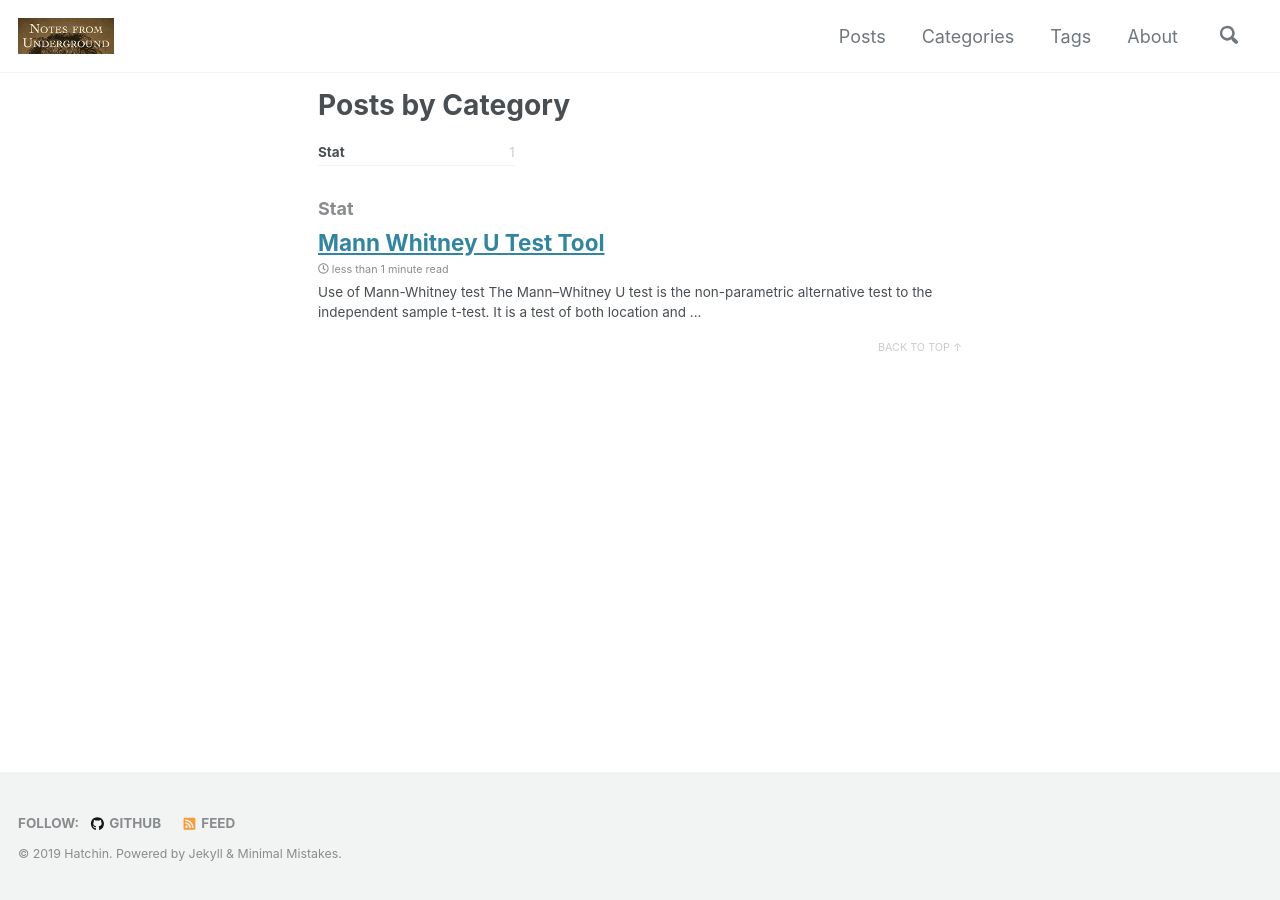
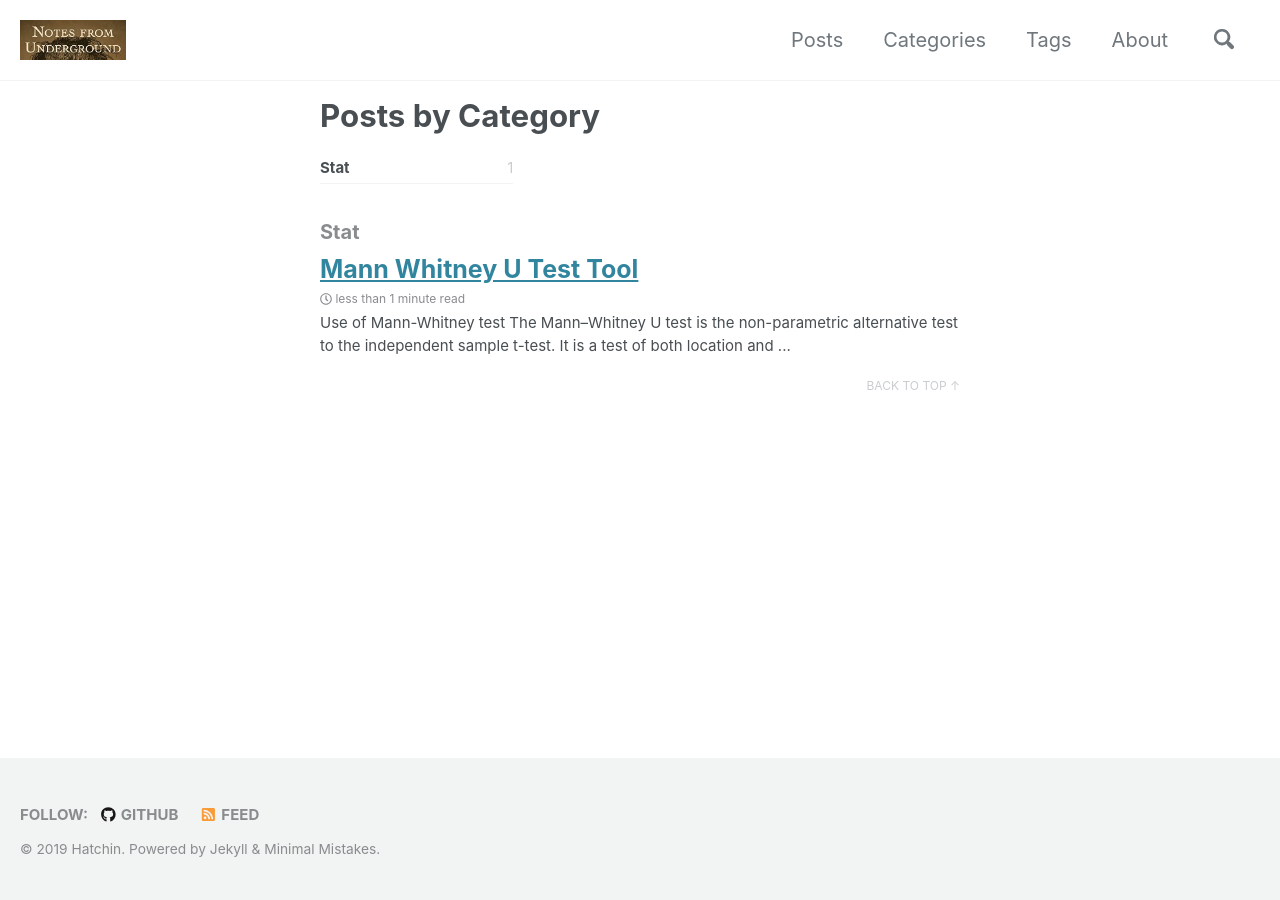
Before and after one commit to Hatchin/NotesFromTheUnderground, a Jekyll site: the page built from _pages/category.md, in a window 1280 px wide. Built offline with Jekyll 4.4.1, drawn with Linux system fonts in a browser that asks for light colours; cached includes are drawn as plain includes; nearby versions of some CDN libraries.

Commit message:
Update _reset.scss

```diff
--- a/_sass/minimal-mistakes/_reset.scss
+++ b/_sass/minimal-mistakes/_reset.scss
@@ -15,11 +15,11 @@ html {
   }
 
   @include breakpoint($large) {
-    font-size: 18px;
+    font-size: 19px;
   }
 
   @include breakpoint($x-large) {
-    font-size: 18px;
+    font-size: 20px;
   }
 
   -webkit-text-size-adjust: 100%;
```
